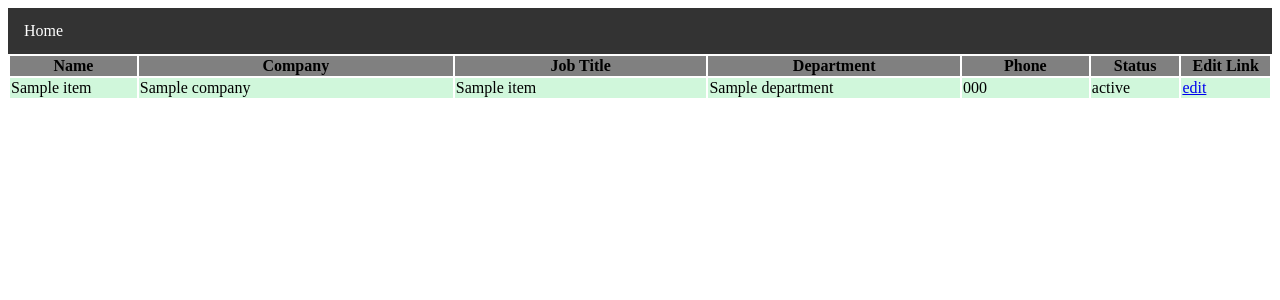
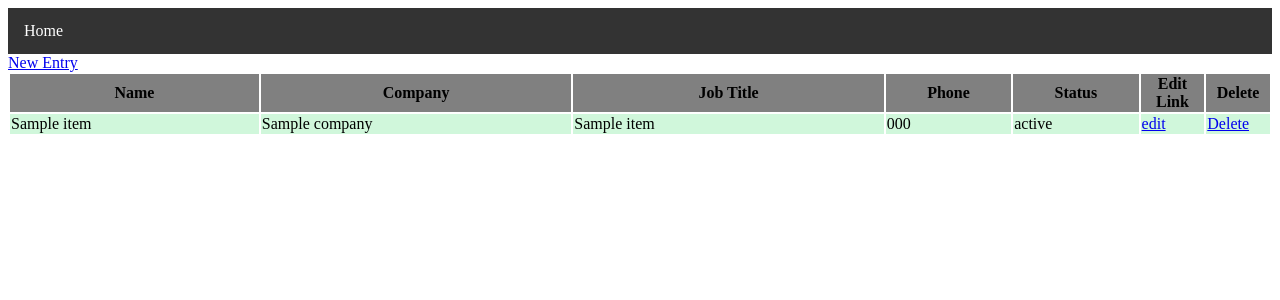
Before and after one commit to AlwaysFr3sh/COM3014CRM, a Flask app: page /home in a window 1280 px wide. Shown: the top 300 px of the page. Run offline with Flask 3, Linux system fonts and the light colour scheme; the visitor is signed in with stand-in values (Sample User, id 1); a database or web service that is not in the repository returns one stand-in record (values such as "Sample title"); data that the repository does not hold is empty.

Commit message:
can now add and delete entries through the ui

```diff
--- a/WebService/app.py
+++ b/WebService/app.py
@@ -4,6 +4,9 @@ import requests
 import json
 
 app = Flask(__name__)
+
+with open('entry_template.json', 'r') as f:
+  entry_template = json.load(f)
 
 # TODO: do we need proper secret key?
 app.secret_key = 'BAD_SECRET_KEY'
@@ -39,7 +42,6 @@ def homepage():
 @app.route('/home/<entryid>', methods=['GET', 'POST'])
 def entrypage(entryid):
   data = requests.get(f"http://127.0.0.1:5001/get_entry/{session['company']}/{entryid}")
-  #data = {"phone" : "1234567", "email" : "shithead@gmail.com"}
   json_data = data.json()
 
   if request.method == 'POST':
@@ -48,7 +50,6 @@ def entrypage(entryid):
     # Compare to our old data
     # we convert json values() object to list and subscript 1-n to avoid the _id which the form doesn't have
     for key, old_value, new_value in zip(new_data.keys(), list(json_data.values())[1:], new_data.values()):
-      print(old_value, new_value)
       if old_value != new_value:
         params = {"entry_key" : key ,"entry_value" : new_value}
         # patch the different data in
@@ -59,6 +60,19 @@ def entrypage(entryid):
   return render_template("entry.html", data=json_data)
 
 
+@app.route('/new', methods = ['GET', 'POST'])
+def new_entry():
+  if request.method == 'POST':
+    entry = dict(request.form)
+    requests.post(f"http://127.0.0.1:5001/create_entry/{session['company']}", json=entry)
+    return redirect(url_for('homepage'))
+  return render_template("new_entry.html", data=entry_template)
+
+@app.route('/delete_entry/<entryid>')
+def delete_entry(entryid):
+  requests.delete(f"http://127.0.0.1:5001/delete_entry/{session['company']}/{entryid}")
+  return redirect(url_for('homepage'))
+
 if __name__ == "__main__":
   app.debug = True
   app.run(port=5002, debug=True)
--- /dev/null
+++ b/WebService/entry_template.json
@@ -0,0 +1,3 @@
+{
+  "fields" : ["Name", "Company", "Job Title", "Department", "Phone", "Email", "Website", "Status"]
+}
--- a/WebService/templates/home.html
+++ b/WebService/templates/home.html
@@ -1,25 +1,27 @@
 {% extends "base.html" %}
 {% block content %}
 {% if session['username'] %}
+<a href="{{ url_for('new_entry') }}">New Entry</a>
 <table id="home_table">
   <tr>
-    <th style="width: 10%">Name</th>
+    <th style="width: 20%">Name</th>
     <th style="width: 25%">Company</th>
-    <th style="width: 20%">Job Title</th>
-    <th style="width: 20%">Department</th>
+    <th style="width: 25%">Job Title</th>
     <th style="width: 10%">Phone</th>
-    <th>Status</th>
-    <th>Edit Link</th>
+    <th style="width: 10%">Status</th>
+    <th style="width: 5%">Edit Link</th>
+    <th style="width: 5%">Delete</th>
   </tr>
 {% for entry in data %}
 <tr>
-    <td> {{ entry['name'] }} </td>
+    <td> {{ entry['Name'] }} </td>
     <td> {{ entry['Company'] }} </td>
     <td> {{ entry['Job Title'] }} </td>
-    <td> {{ entry['Department'] }} </td>
     <td> {{ entry['Phone'] }} </td>
     <td> {{ entry['Status'] }} </td>
     <td><a href="{{ url_for('homepage')}}/{{ entry['_id']['$oid'] }}">edit</a></td>
+    {# Should we tell it what the collection name is here? #}
+    <td><a href="{{ url_for('delete_entry', entryid=entry['_id']['$oid']) }}">Delete</a></td>
 </tr>
   {% endfor %}
 </table>
```
Also changed, not shown: WebService/templates/new_entry.html (added, +17 -0 lines).
